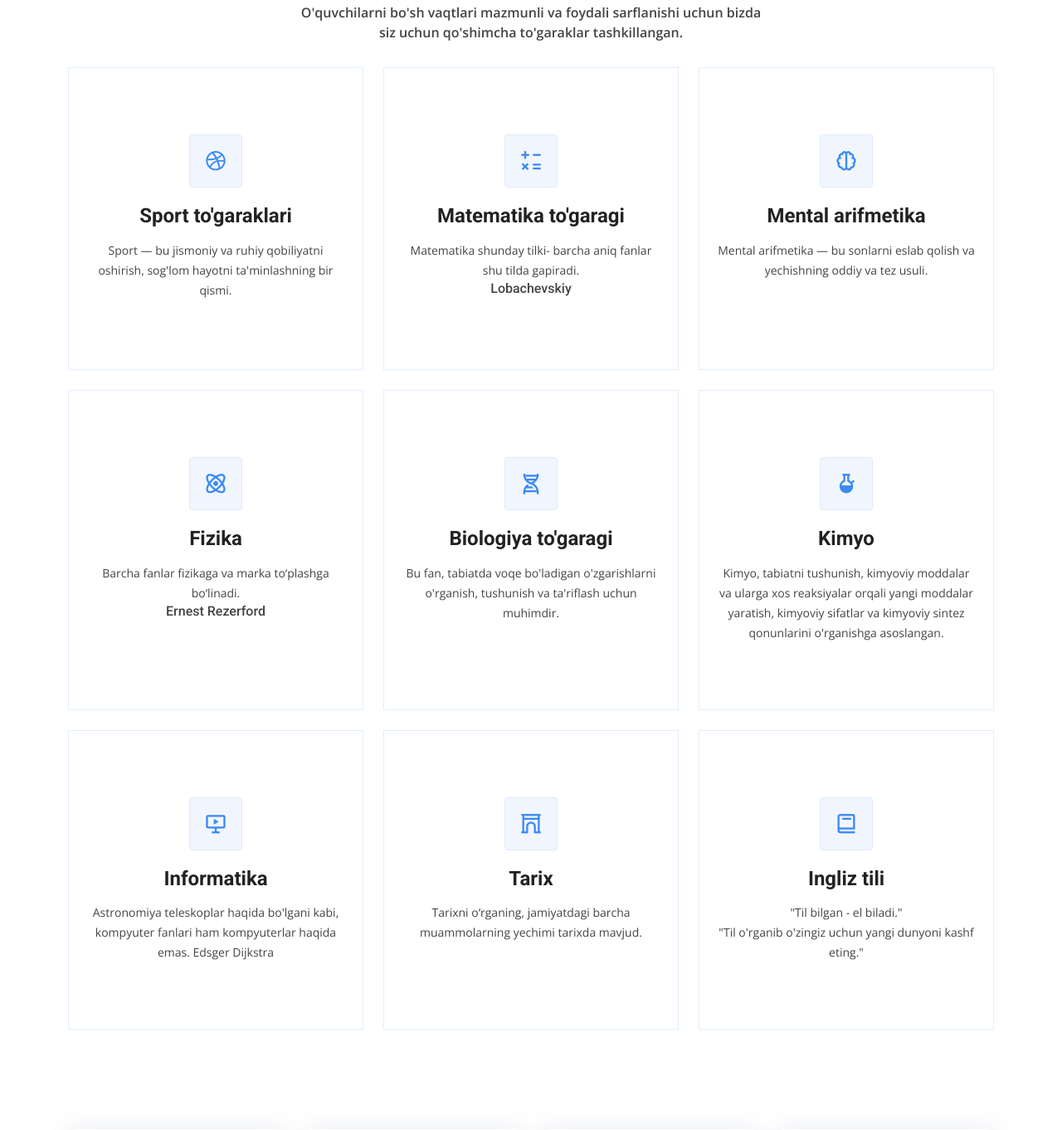
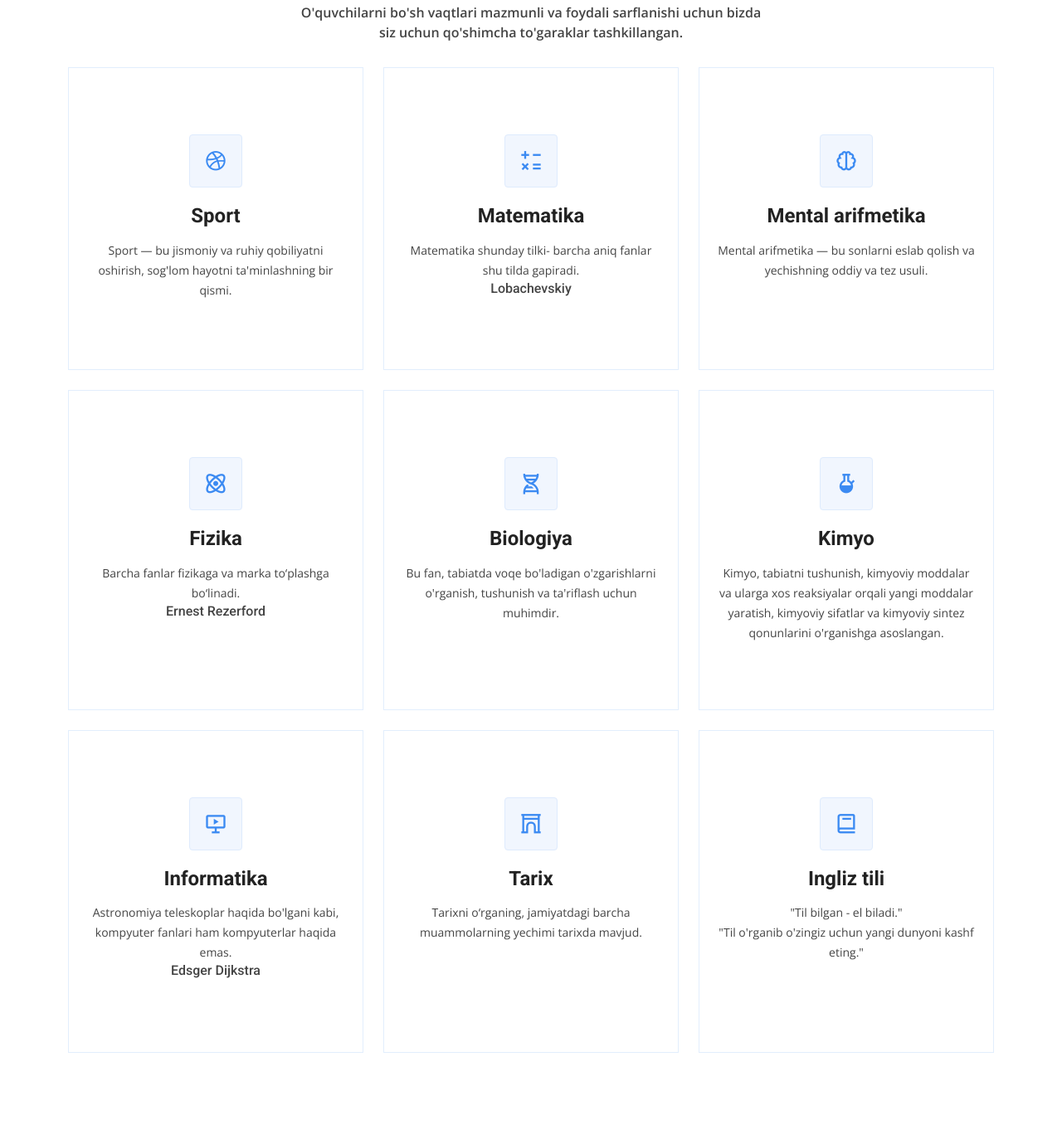
Before and after one commit to wahidustoz/school39, an ASP.NET Core app: page / in a window 1280 px wide. Shown: the part 3655-5017 px from the top of the page at 83% size. Run offline with ASP.NET Core 8, Linux system fonts and the light colour scheme; style sheets or scripts are compiled from the project's sources.

Commit message:
ServicesComponent is updated

```diff
--- a/src/School39.Landing/Components/ServicesComponent.razor
+++ b/src/School39.Landing/Components/ServicesComponent.razor
@@ -11,7 +11,7 @@
           <div class="col-lg-4 col-md-6 d-flex align-items-stretch aos-init aos-animate" data-aos="zoom-in" data-aos-delay="100">
             <div class="icon-box">
               <div class="icon"><i class="bx bxl-dribbble"></i></div>
-              <h4><a href="">Sport to'garaklari</a></h4>
+              <h4><a href="">Sport</a></h4>
               <p>Sport — bu jismoniy va ruhiy qobiliyatni oshirish, sog'lom hayotni ta'minlashning bir qismi.</p>
             </div>
           </div>
@@ -19,7 +19,7 @@
           <div class="col-lg-4 col-md-6 d-flex align-items-stretch mt-4 mt-md-0 aos-init aos-animate" data-aos="zoom-in" data-aos-delay="200">
             <div class="icon-box">
               <div class="icon"><i class="bx bx-math"></i></div>
-              <h4><a href="">Matematika to'garagi</a></h4>
+              <h4><a href="">Matematika</a></h4>
               <p>Matematika shunday tilki- barcha aniq fanlar shu tilda gapiradi. <h6>Lobachevskiy</h6></p>
             </div>
           </div>
@@ -43,7 +43,7 @@
           <div class="col-lg-4 col-md-6 d-flex align-items-stretch mt-4 aos-init aos-animate" data-aos="zoom-in" data-aos-delay="100">
             <div class="icon-box">
               <div class="icon"><i class="bx bx-dna"></i></div>
-              <h4><a href="">Biologiya to'garagi</a></h4>
+              <h4><a href="">Biologiya</a></h4>
               <p>Bu fan, tabiatda voqe bo'ladigan o'zgarishlarni o'rganish, tushunish va ta'riflash uchun muhimdir.</p>
             </div>
           </div>
@@ -60,7 +60,7 @@
             <div class="icon-box">
               <div class="icon"><i class="bx bx-slideshow"></i></div>
               <h4><a href="">Informatika</a></h4>
-              <p>Astronomiya teleskoplar haqida bo'lgani kabi, kompyuter fanlari ham kompyuterlar haqida emas. Edsger Dijkstra</p>
+              <p>Astronomiya teleskoplar haqida bo'lgani kabi, kompyuter fanlari ham kompyuterlar haqida emas. <h6>Edsger Dijkstra</h6></p>
             </div>
           </div>
 
```
